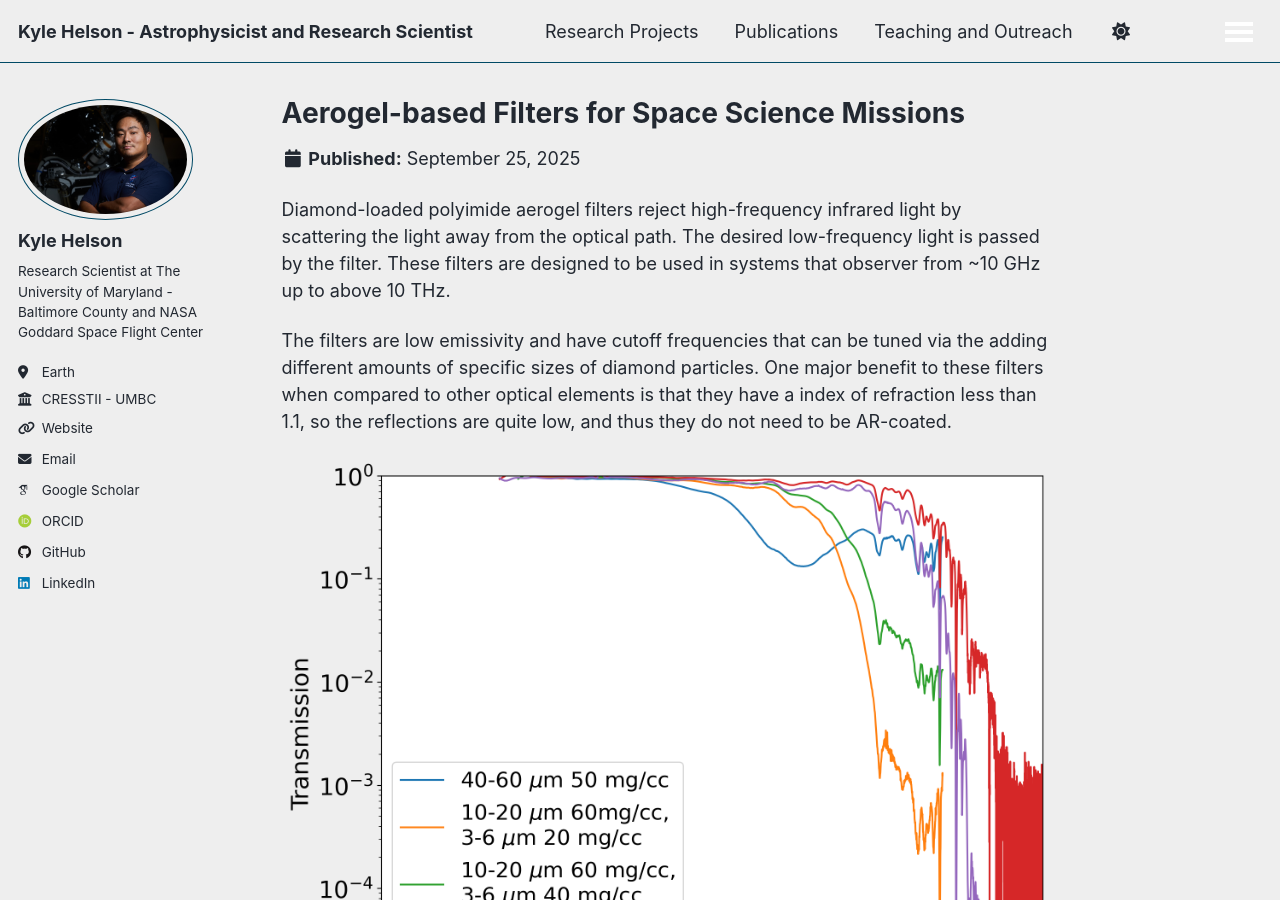
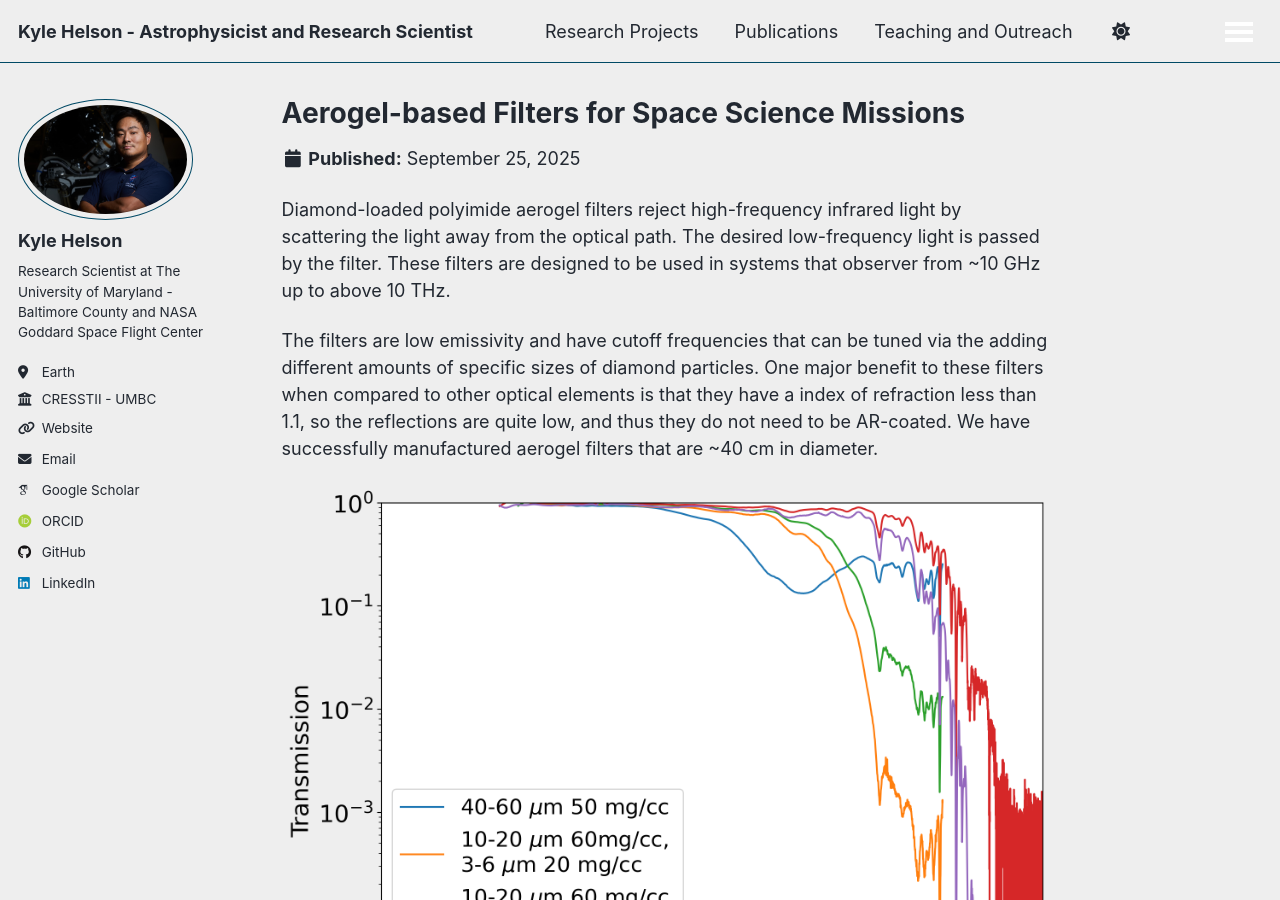
Before and after one commit to kylehelson/kylehelson.github.io, a Jekyll site: the page built from _portfolio/aerogel.md, in a window 1280 px wide and 900 px high. Built offline with Jekyll 4.4.1, drawn with Linux system fonts in a browser that asks for light colours; some web fonts are replaced; a script that is not in the unit is left out.

Commit message:
Update aerogel.md

```diff
--- a/_portfolio/aerogel.md
+++ b/_portfolio/aerogel.md
@@ -6,7 +6,7 @@ about: "Low reflectivity, cryogenically compatible, polymer-based filters."
 
 Diamond-loaded polyimide aerogel filters reject high-frequency infrared light by scattering the light away from the optical path. The desired low-frequency light is passed by the filter. These filters are designed to be used in systems that observer from ~10 GHz up to above 10 THz.
 
-The filters are low emissivity and have cutoff frequencies that can be tuned via the adding different amounts of specific sizes of diamond particles. One major benefit to these filters when compared to other optical elements is that they have a index of refraction less than 1.1, so the reflections are quite low, and thus they do not need to be AR-coated.
+The filters are low emissivity and have cutoff frequencies that can be tuned via the adding different amounts of specific sizes of diamond particles. One major benefit to these filters when compared to other optical elements is that they have a index of refraction less than 1.1, so the reflections are quite low, and thus they do not need to be AR-coated. We have successfully manufactured aerogel filters that are ~40 cm in diameter.
 
 ![Measured transmission data for a variety of aerogel filters](/images/aerogel/ssolve.png)
 Measured transmission data for a variety of aerogel filters with different sized diamond particles.
```
